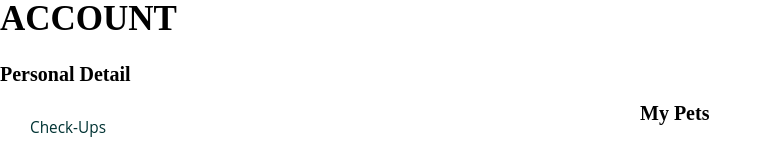
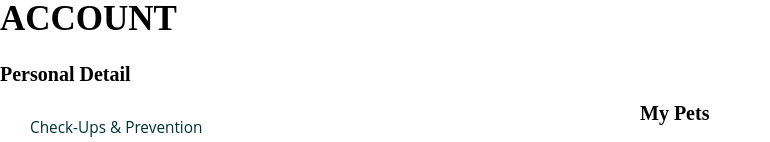
Before and after one commit to Latrobe-IT-2021-Project3AB-Team-PASS/web, a PHP site: page /myAccount.php in a window 1280 px wide. Shown: the part 134-276 px from the top of the page, without its empty margins (0-770 px from the left). Run offline with PHP 8.4, Linux system fonts and the light colour scheme; data that the repository does not hold is empty.

Commit message:
Update myAccount.php

```diff
--- a/myAccount.php
+++ b/myAccount.php
@@ -42,7 +42,7 @@
 
 				</h2>
 
-			 <li><a align="left" href="checkups.php">Check-Ups</a></li>
+			 <li><a align="left" href="checkups.php">Check-Ups & Prevention</a></li>
 			 <br><li><a align="left" href="petsVaccination.php">Vaccination & Medication</a></li>
 
 </section>
```
